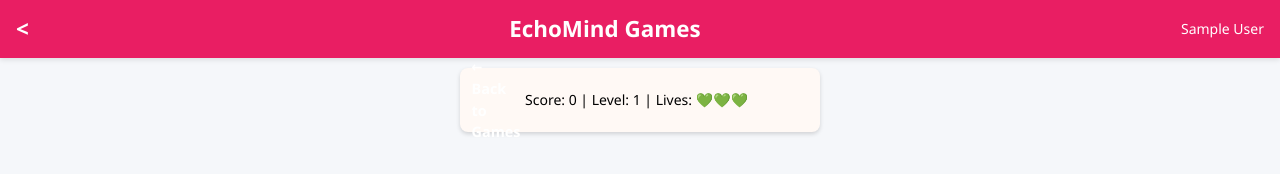
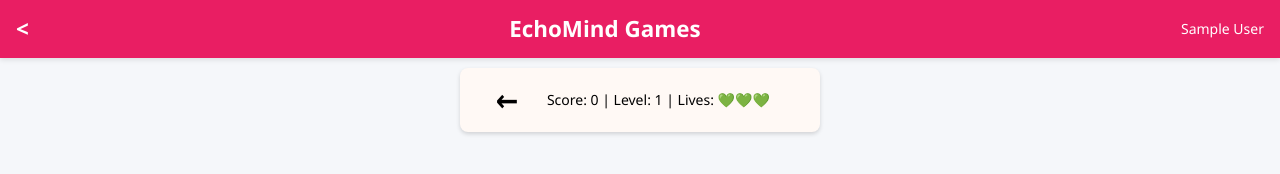
Before and after one commit to FantomCode25/BruteForz, a React (Vite) app in the folder Frontend/my-react-app/: page /games/visual-location in a window 1280 px wide. Shown: the top 174 px of the page. Built offline with nearby package versions, Linux system fonts and the light colour scheme; sample sign-in values are in the browser's storage.

Commit message:
ui changes done

```diff
--- a/Frontend/my-react-app/src/Games/PictureMatch.jsx
+++ b/Frontend/my-react-app/src/Games/PictureMatch.jsx
@@ -177,7 +177,7 @@ function PictureMatch() {
       <GameNav user={user} />
 
       <div className="game-header">
-        <Link to="/games" className="back-button">
+        <Link style={{color:"black", display:"flex", fontSize:"15px",width:"30%"}} to="/games" className="back-button">
           ← Back to Games
         </Link>
         <div>
--- a/Frontend/my-react-app/src/Games/SimonSays.jsx
+++ b/Frontend/my-react-app/src/Games/SimonSays.jsx
@@ -148,7 +148,7 @@ function SimonSays() {
       <GameNav user={user} />
 
       <div className="game-header">
-        <Link to="/games" className="back-button">
+        <Link style={{color:"black", display:"flex", fontSize:"15px",width:"30%"}} to="/games" className="back-button">
           ← Back to Games
         </Link>
         <div>
--- a/Frontend/my-react-app/src/Games/VisualLocationMemory.jsx
+++ b/Frontend/my-react-app/src/Games/VisualLocationMemory.jsx
@@ -208,8 +208,8 @@ function VisualLocationMemory() {
       <GameNav user={user} />
 
       <div className="game-header">
-        <Link to="/games" className="back-button">
-          ← Back to Games
+        <Link style={{color:"black", display:"flex", fontSize:"30px",width:"30%"}} to="/games" className="back-button">
+          ←
         </Link>
         <div className="visual-game-header">
           Score: {score} | Level: {level} | Lives: {'💚'.repeat(remainingLives)}
--- a/Frontend/my-react-app/src/Games/WordScramble.jsx
+++ b/Frontend/my-react-app/src/Games/WordScramble.jsx
@@ -181,7 +181,7 @@ function WordScramble() {
       <GameNav user={user} />
 
       <div className="game-header">
-        <Link to="/games" className="back-button">
+        <Link style={{color:"black", display:"flex", fontSize:"15px",width:"30%"}} to="/games" className="back-button">
           ← Back to Games
         </Link>
         <div>
```
